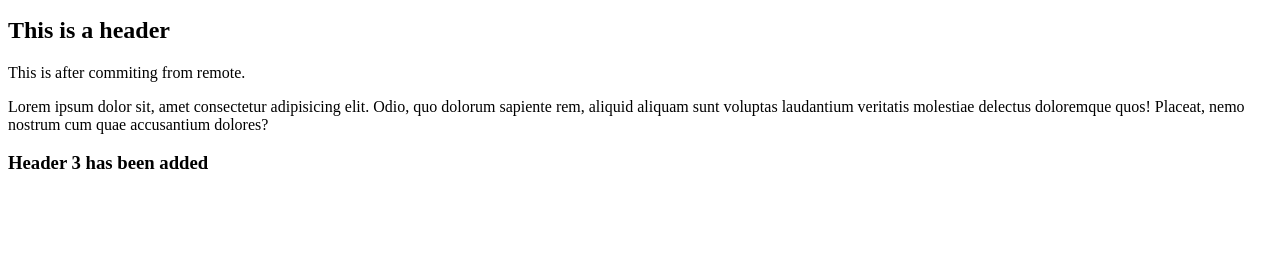
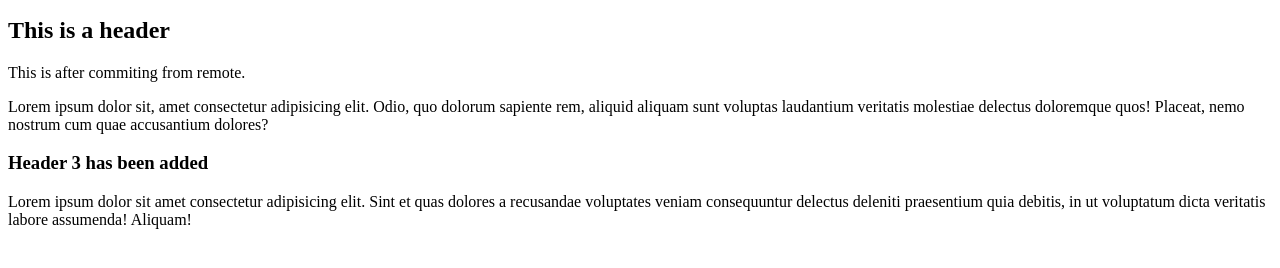
Before and after one commit to farman-arefin-outlook/Assignment-01, a plain HTML site: page index.html in a window 1280 px wide. Shown: the part 110-378 px from the top of the page. Drawn offline with Linux system fonts and the light colour scheme.

Commit message:
Added p 2

```diff
--- a/index.html
+++ b/index.html
@@ -22,6 +22,9 @@
                 sunt voluptas laudantium veritatis molestiae delectus doloremque quos! Placeat, nemo nostrum cum quae
                 accusantium dolores?</p>
             <h3>Header 3 has been added</h3>
+            <p>Lorem ipsum dolor sit amet consectetur adipisicing elit. Sint et quas dolores a recusandae voluptates
+                veniam consequuntur delectus deleniti praesentium quia debitis, in ut voluptatum dicta veritatis labore
+                assumenda! Aliquam!</p>
         </section>
     </main>
     <footer>
```
